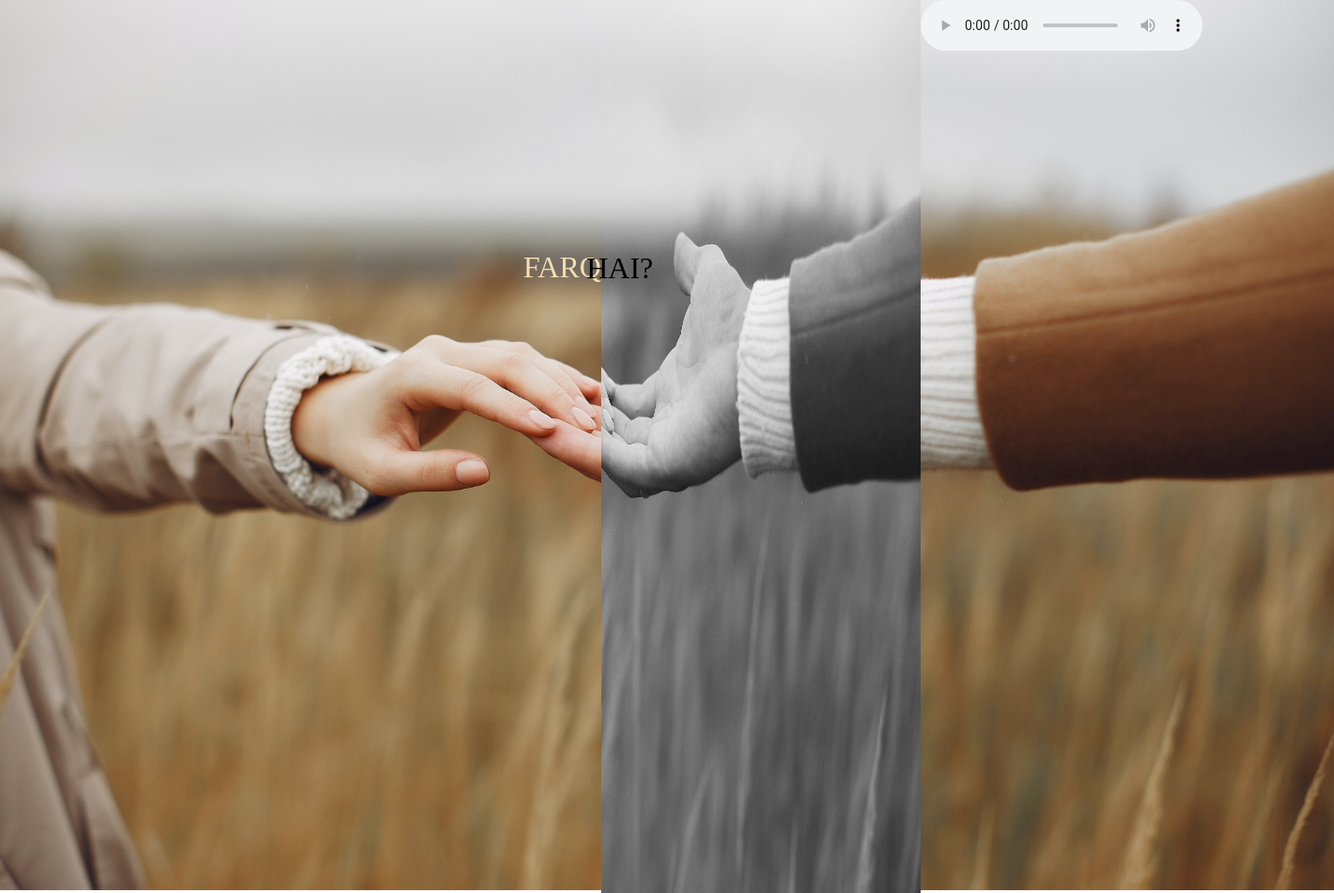
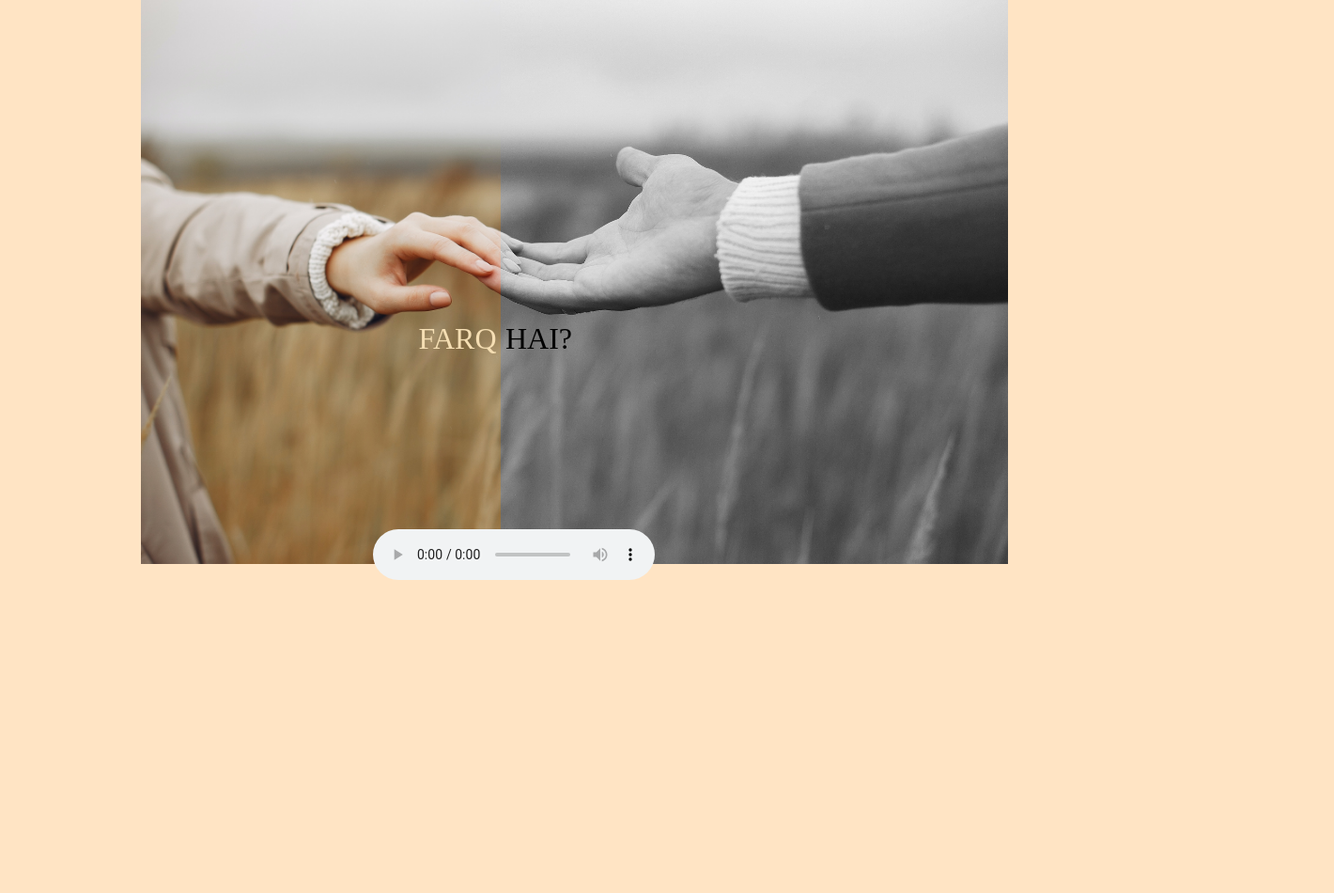
Before and after one commit to Hemant603/farqhai, a plain HTML site: page index.html in a window 1280 px wide. Shown: the whole page at 94% size, 1420 px wide, since content can reach past the window. After the commit the page ends 800 px from the top, so only its background shows below. Drawn offline with Linux system fonts and the light colour scheme.

Commit message:
Update farqhai.css

```diff
--- a/farqhai.css
+++ b/farqhai.css
@@ -6,43 +6,49 @@
 html, body{
     height: 100%;
     width: 100%;
+    background-color: bisque;
 }
 #main{
     display: flex;
-    justify-content: center;
+}
+#audio{
+    margin-left: 31%;
+    margin-top: 44%;
+    position: absolute;
 }
 #left{
+    margin-left: 150px;
     position: relative;
     height: 100%;
-    width: 50%;
+    width: 383px;
     display: flex;
 }
 #right{
     position: relative;
     height: 100%;
-    width: 50%;
+    width: calc(100%-383px);
     display: flex;
 }
 #left img{
-    height: 100%;
-    width: 1420px;
+    height: 600px;
+    width: 1710px;
 }
 #right img{
-    height: 950px;
-    width: 100%;
+    height: 600px;
+    width: 539.5px;
 }
 .text1{
     color: wheat;
     position: absolute;
-    top: 30%;
+    top: 60%;
     font-size: xx-large;
-    left: 93.5%;
+    left: 88%;
     transform: translate(-50%, -50%);
   }
   .text2{
     position: absolute;
-    top: 30%;
+    top: 60%;
     font-size: xx-large;
-    left: 5.8%;
+    left: 7.5%;
     transform: translate(-50%, -50%);
   }
```
